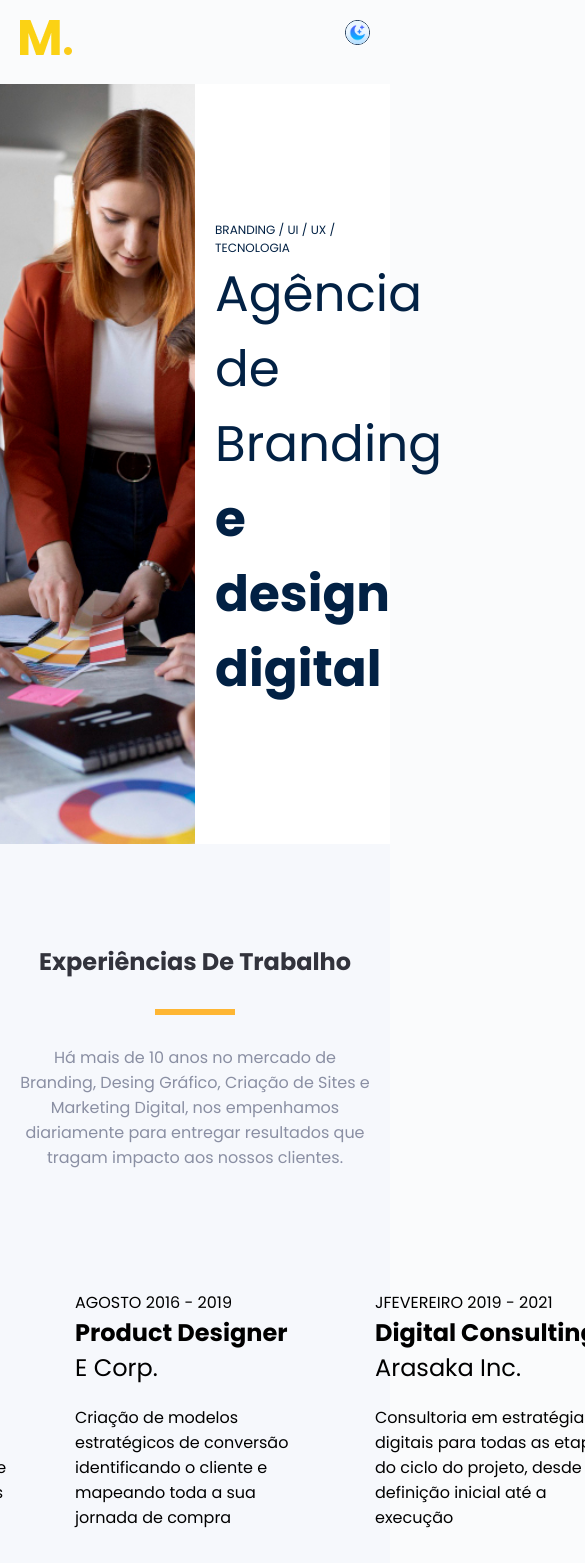
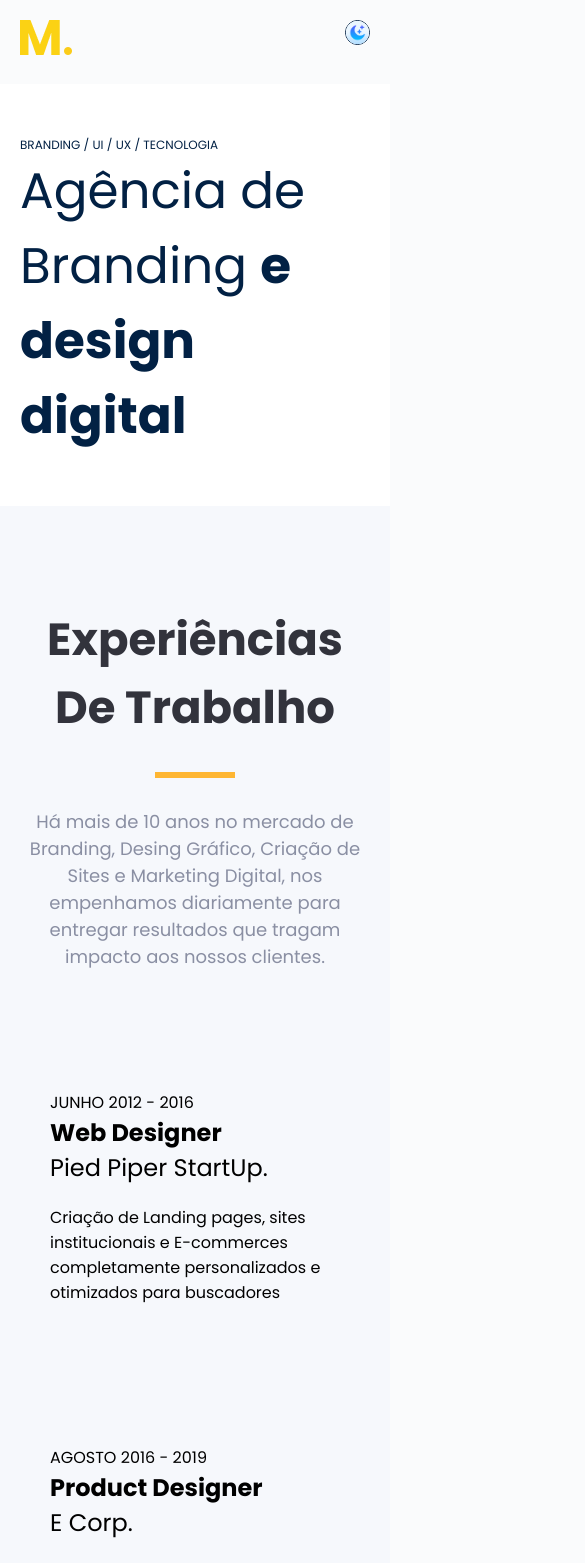
Before and after one commit to mmnc12/projeto_agencia_design, a Next.js app: page / in a window 390 px wide. Shown: the top 1563 px of the page, 585 px wide, since content can reach past the window. Built offline with nearby package versions, Linux system fonts and the light colour scheme.

Commit message:
projeto_agencia_design_responsivo

```diff
--- a/src/app/componentes/Card/card.module.css
+++ b/src/app/componentes/Card/card.module.css
@@ -32,3 +32,16 @@
   background-color: #feb633;
   cursor: pointer;
 }
+
+
+@media (max-width: 768px) {
+  .card {
+    width: 100%;
+  }
+}
+
+@media (max-width: 429px) {
+  .card {
+    width: 100%;
+  }
+}
--- a/src/app/componentes/Rodape/rodape.module.css
+++ b/src/app/componentes/Rodape/rodape.module.css
@@ -5,6 +5,14 @@
   flex-direction: column;
   align-items: center;
   position: relative;
+
+  & p {
+    font-size: 16px;
+  }
+
+  & span {
+    font-size: 16px;
+  }
 }
 
 .conteudo_rodape {
--- a/src/app/componentes/SecaoBanner/secaoBanner.module.css
+++ b/src/app/componentes/SecaoBanner/secaoBanner.module.css
@@ -35,5 +35,51 @@
 
   & span {
     font-weight: bold;
+    font-size: 50px;
   }
 }
+
+@media (max-width: 1920px) {
+  .titulo {
+    & h2 {
+      width: 500px;
+    }
+  }
+}
+
+@media (max-width: 1024px) {
+  .titulo {
+    & h2 {
+      width: 370px;
+    }
+  }
+}
+
+@media (max-width: 768px) {
+  .banner {
+    height: 40vh;
+    & .fundo {
+      display: none;
+    }
+
+    & .titulo {
+      width: 100%;
+      & h2 {
+        width: 600px;
+      }
+    }
+  }
+}
+
+@media (max-width: 429px) {
+  .banner {
+    height: 50vh;
+
+    & .titulo {
+      width: 100%;
+      & h2 {
+        width: 300px !important;
+      }
+    }
+  }
+}
--- a/src/app/componentes/SecaoExperienciaTrabalho/secaoExperienciaTrabalho.module.css
+++ b/src/app/componentes/SecaoExperienciaTrabalho/secaoExperienciaTrabalho.module.css
@@ -17,6 +17,7 @@
 
        & h1 {
          color: #32333c;
+         font-size: 45px;
        }
 
        & small {
@@ -27,6 +28,7 @@
 
        & p {
          color: #8a8fa3;
+         font-size: 18px;
        }
      }
 
@@ -57,6 +59,7 @@
 
     & h1 {
       color: #cccccc;
+      font-size: 45px;
     }
 
     & small {
@@ -67,6 +70,7 @@
 
     & p {
       color: #cccccc;
+      font-size: 18px;
     }
   }
 
@@ -74,3 +78,23 @@
     max-width: 1024px;
     display: flex;
   }
+
+  @media (max-width: 1920px) {
+
+  }
+
+  @media (max-width: 1024px) {
+
+  }
+
+  @media (max-width: 768px) {
+    .cards {
+      flex-direction: column;
+    }
+  }
+
+  @media (max-width: 429px) {
+    .cards {
+      flex-direction: column;
+    }
+  }
```
